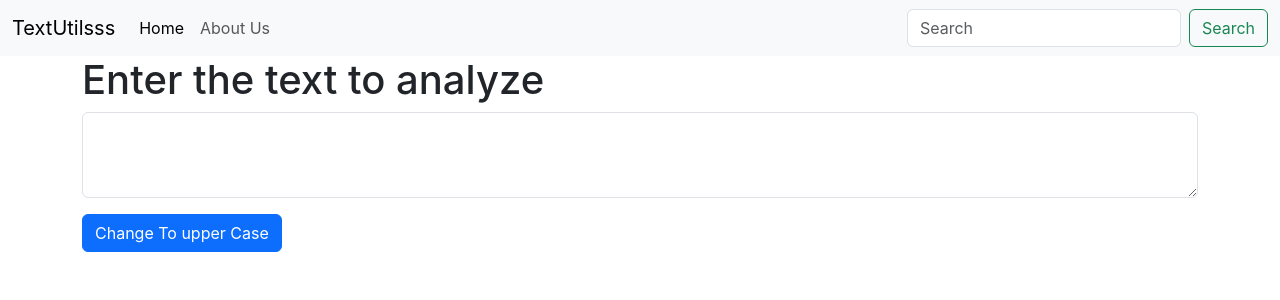
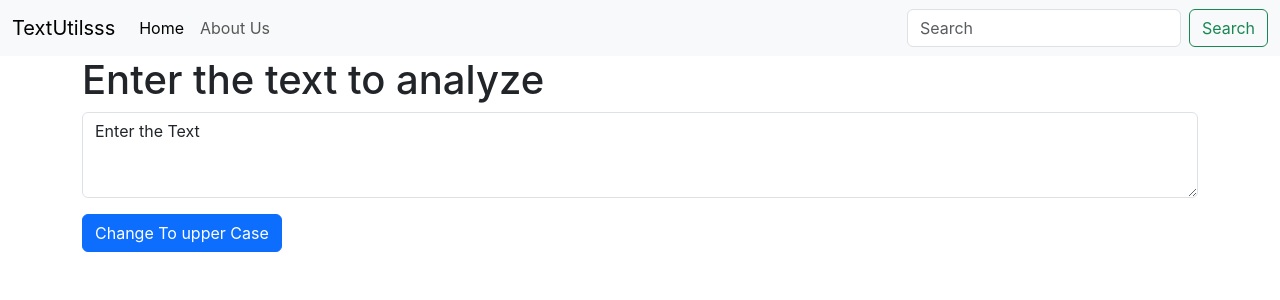
Before and after one commit to RahulVijaySingh/MERN_Tutorial, a React (Create React App) app: page / in a window 1280 px wide. Shown: the top 300 px of the page. Built offline with nearby package versions, Linux system fonts and the light colour scheme.

Commit message:
Learned setState and applied in TextFormm

```diff
--- a/src/TextForm.js
+++ b/src/TextForm.js
@@ -1,6 +1,19 @@
-import React from 'react'
+import React,{useState} from 'react'
 
 const TextForm = (props) => {
+
+
+    let changeHandling = (event)=>{
+        settext(event.target.value);
+    }
+
+    let upperChange=()=>{
+        let newtext=text.toUpperCase();
+        settext(newtext);
+    }
+
+    const [text, settext] = useState("Enter the Text");
+
     return (
         <div>
 
@@ -11,9 +24,9 @@ const TextForm = (props) => {
 
             <div className="mb-3">
                 {/* <label htmlFor="exampleFormControlTextarea1" className="form-label">Example textarea</label> */}
-                <textarea className="form-control" id="exampleFormControlTextarea1" rows="3"></textarea>
+                <textarea className="form-control" value={text} onChange={changeHandling} id="exampleFormControlTextarea1" rows="3"></textarea>
             </div>
-            <button className="btn btn-primary">
+            <button className="btn btn-primary" onClick={upperChange}>
                 Change To upper Case
             </button>
 
```
